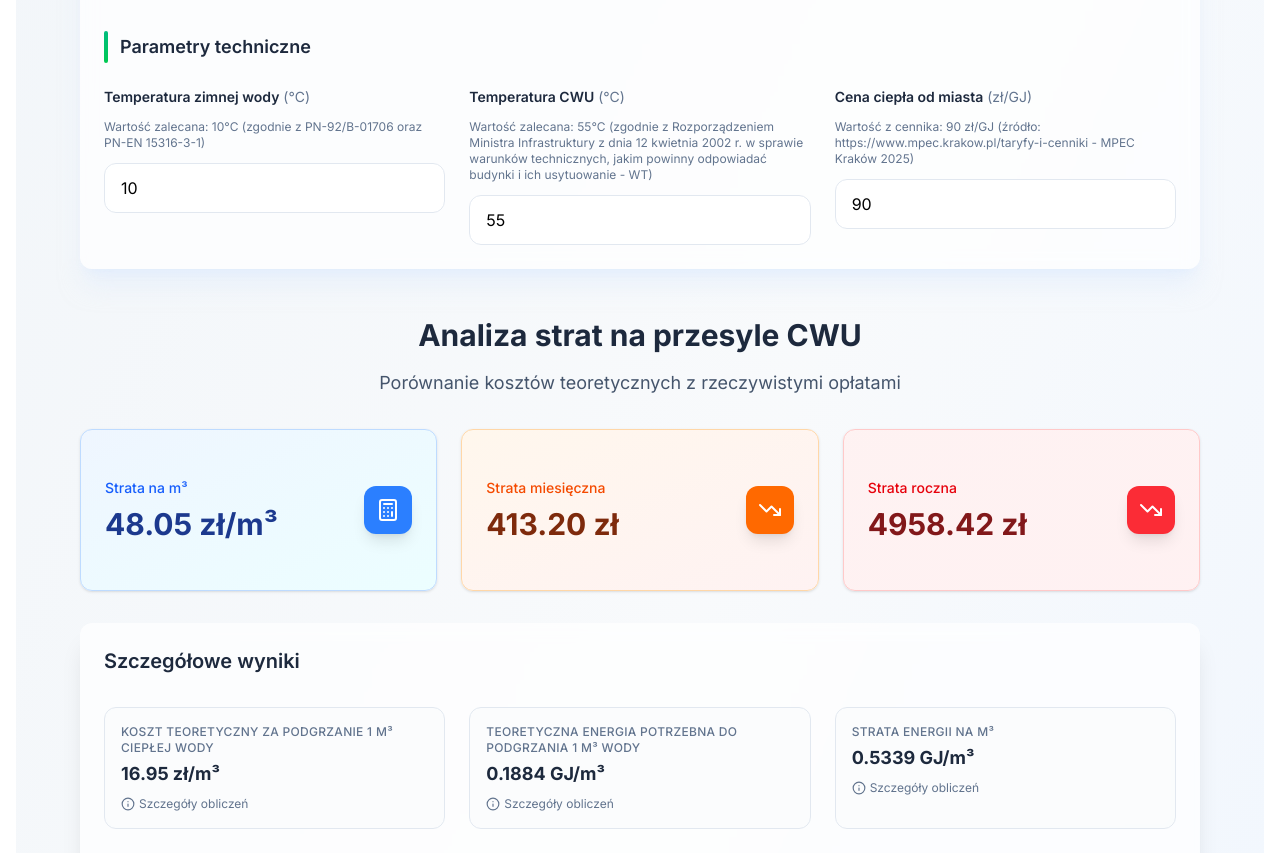
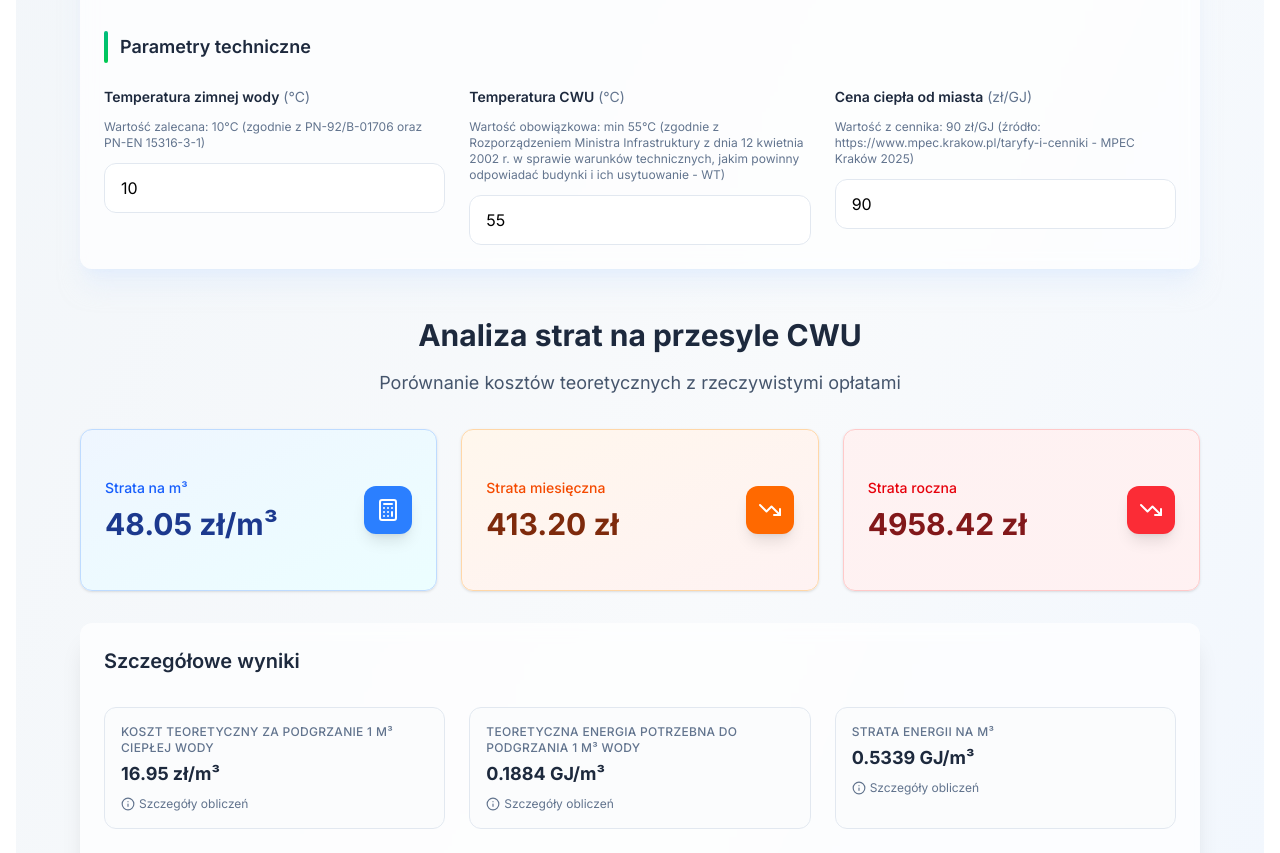
Before and after one commit to maciejslusarczykprofinstal/CWUv6, a Next.js app: page /mieszkancy in a window 1280 px wide. Shown: the part 819-1672 px from the top of the page. Built offline with nearby package versions, Linux system fonts and the light colour scheme.

Commit message:
fix(ui): zmiana 'zalecana' na 'obowiązkowa: min' dla temperatury CWU

```diff
--- a/src/app/mieszkancy/page.tsx
+++ b/src/app/mieszkancy/page.tsx
@@ -264,14 +264,14 @@ export default function MieszkancyPage() {
                   <Field
                     label="Temperatura CWU"
                     unit="°C"
-                    hint="Wartość zalecana: 55°C (zgodnie z Rozporządzeniem Ministra Infrastruktury z dnia 12 kwietnia 2002 r. w sprawie warunków technicznych, jakim powinny odpowiadać budynki i ich usytuowanie - WT)"
+                    hint="Wartość obowiązkowa: min 55°C (zgodnie z Rozporządzeniem Ministra Infrastruktury z dnia 12 kwietnia 2002 r. w sprawie warunków technicznych, jakim powinny odpowiadać budynki i ich usytuowanie - WT)"
                   >
                     <input
                       type="number"
                       step="0.1"
                       value={inputs.hotTempC}
                       onChange={(e) => handleInputChange('hotTempC', Number(e.target.value))}
-                      placeholder="Zalecane: 55°C"
+                      placeholder="Obowiązkowo: min 55°C"
                       className="w-full px-4 py-3 border border-slate-200 dark:border-slate-700 rounded-xl bg-white/50 dark:bg-slate-800/50 backdrop-blur-sm focus:ring-2 focus:ring-blue-500 focus:border-transparent transition-all placeholder-slate-400 dark:placeholder-slate-500"
                     />
                   </Field>
```
Also changed, not shown: 1 other file (tests, documents, lock files or other folders).
